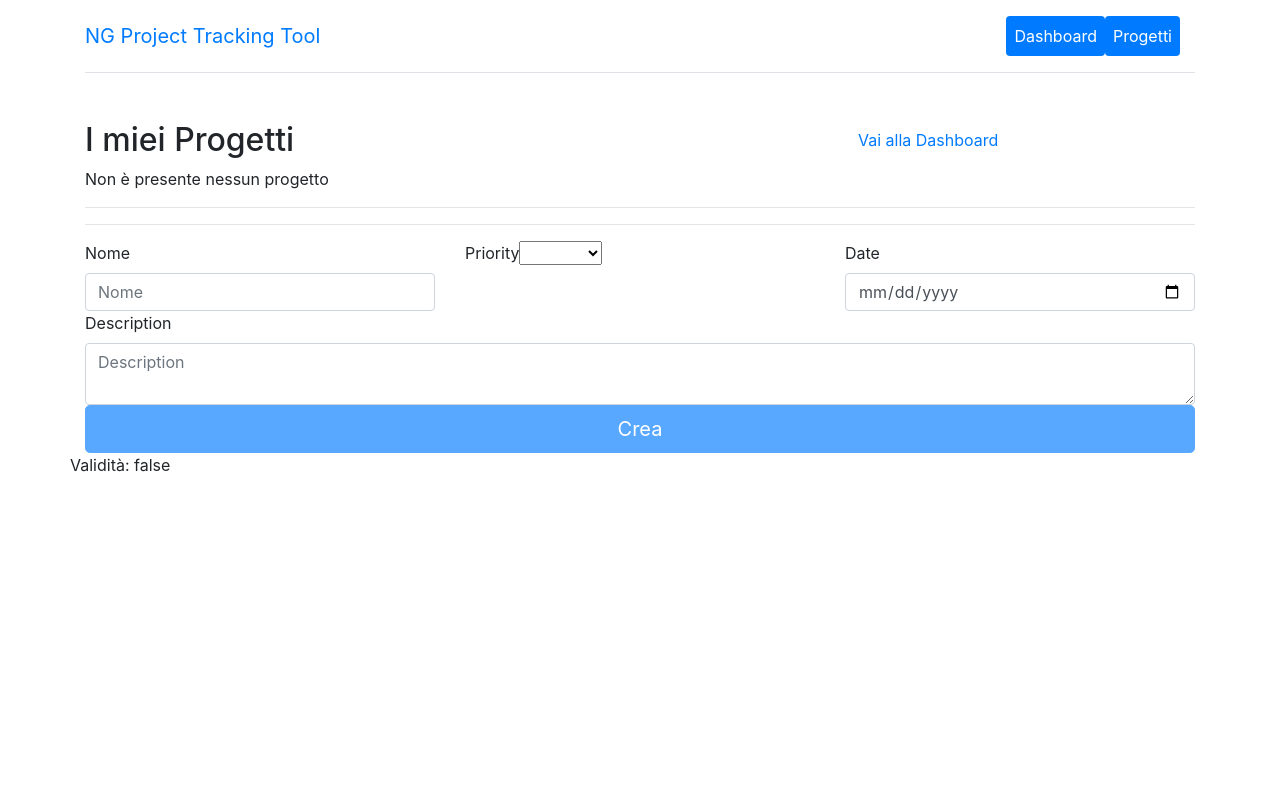
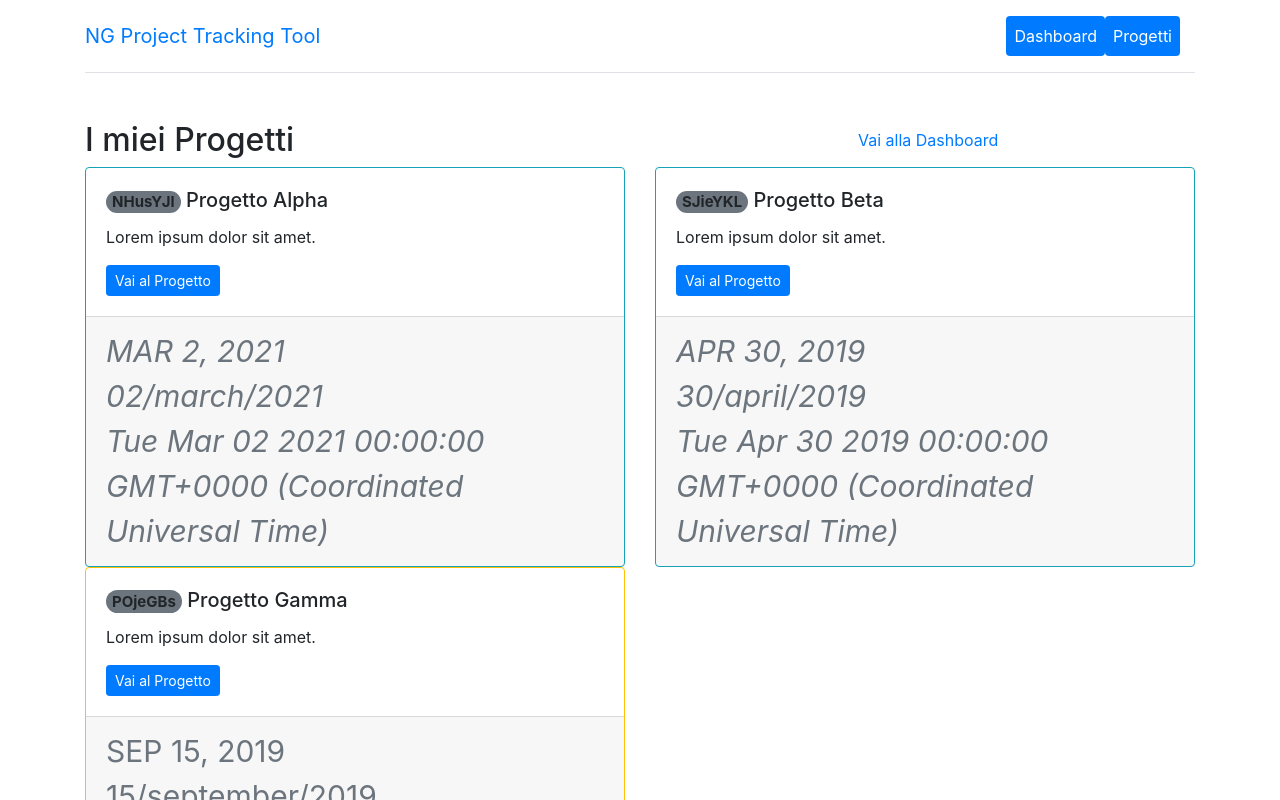
Before and after one commit to paolomax/progetto-prof-angular-corso, an Angular app: page /projects in a window 1280 px wide. Shown: the top 800 px of the page. Built offline with nearby package versions, Linux system fonts and the light colour scheme.

Commit message:
add subscription in project-container, make a custom Subject for projectSubject

```diff
--- a/src/app/project/project-container/project-container.component.ts
+++ b/src/app/project/project-container/project-container.component.ts
@@ -20,7 +20,7 @@ export class ProjectContainerComponent implements OnInit {
   }
 
   ngOnInit(): void {
-    this.projects = this.projectService.getAll();
+    this.projectService.getAll().subscribe((data) => this.projects = data);
   }
 
   selectProject(project: Project) {
--- a/src/app/project/project.service.ts
+++ b/src/app/project/project.service.ts
@@ -44,7 +44,8 @@ export class ProjectService {
     }
   ];
 
-  projectSubject = new BehaviorSubject<Project[]>(this.projects);
+  private projectSubject = new BehaviorSubject<Project[]>(this.projects);
+  public projects$ = this.projectSubject.asObservable();
 
   constructor(private logService: LogService) {
   }
```
